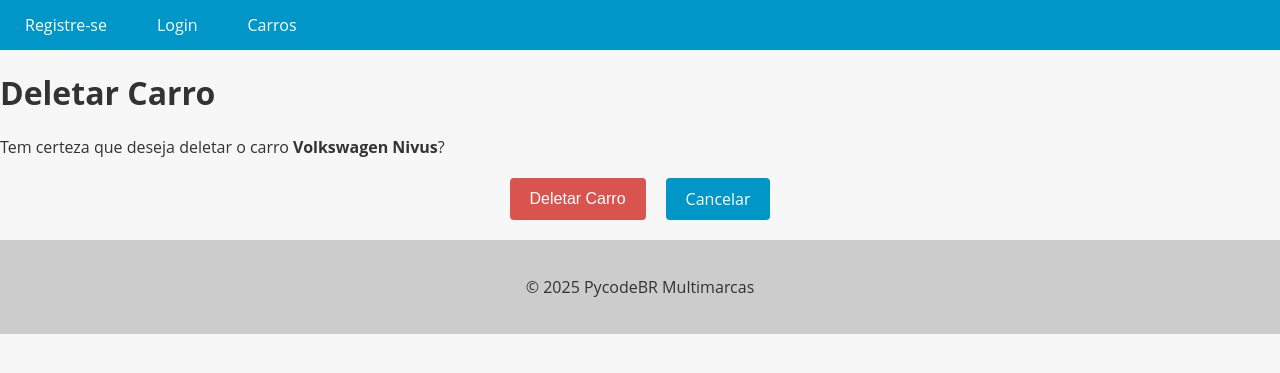
After one commit to matheusfreire95/cars, a Django app: page /car/1/delete in a window 1280 px wide. The commit adds this page. Shown: the top 373 px of the page. Run offline with Django 5.2, Linux system fonts and the light colour scheme; data comes from the database, SQL or seed files in the repository; both versions use the stored data as it was after the commit.

Commit message:
adiciona update e delete carros

```diff
--- a/app/urls.py
+++ b/app/urls.py
@@ -2,7 +2,7 @@ from django.conf import settings
 from django.conf.urls.static import static
 from django.contrib import admin
 from django.urls import path
-from cars.views import CarsListView, CarsDetailView, CarsCreateView
+from cars.views import CarsListView, CarsDetailView, CarsCreateView, CarsUpdateView, CarsDeleteView
 from accounts.views import login_view, logout_view, register_view
 
 urlpatterns = [
@@ -12,5 +12,7 @@ urlpatterns = [
     path('logout/', logout_view, name='logout'),
     path('register/', register_view, name='register'),
     path('new_car/', CarsCreateView.as_view(), name='new_car'),
-    path('car/<int:pk>/', CarsDetailView.as_view(), name='car_detail'),
+    path('car/<int:pk>/', CarsDetailView.as_view(), name='detail_car'),
+    path('car/<int:pk>/update', CarsUpdateView.as_view(), name='edit_car'),
+    path('car/<int:pk>/delete', CarsDeleteView.as_view(), name='delete_car'),
 ] + static(settings.MEDIA_URL, document_root=settings.MEDIA_ROOT)
--- /dev/null
+++ b/cars/templates/delete_car.html
@@ -0,0 +1,66 @@
+{% extends "base.html" %}
+
+{% block content %}
+    <style>
+        .buttons-container {
+            display: flex;
+            justify-content: center;
+            margin-top: 20px;
+            margin-bottom: 20px;
+        }
+
+        .btn {
+            display: inline-block;
+            background-color: #0096c7;
+            color: #fff;
+            border: none;
+            padding: 10px 20px;
+            font-size: 16px;
+            border-radius: 4px;
+            cursor: pointer;
+            transition: background-color 0.3s ease-in-out;
+            margin: 0 10px;
+        }
+
+        .btn:hover {
+            background-color: #108eb8;
+        }
+
+        .btn-danger {
+            background-color: #d9534f;
+            text-decoration: none !important;
+        }
+
+        .btn-danger:hover {
+            background-color: #d2221c;
+        }
+
+        .error-message {
+            color: #d9534f;
+            font-size: 14px;
+            margin-top: 5px;
+        }
+
+        a {
+            text-decoration: none !important;
+        }
+    </style>
+
+    <div class="card">
+        <div class="card-header">
+            <h1 class="card-title">Deletar Carro</h1>
+        </div>
+
+        <div class="card-body">
+            <p>Tem certeza que deseja deletar o carro <strong>{{ object.brand }} {{ object.model }}</strong>?</p>
+            <form method="post">
+                {% csrf_token %}
+
+                <div class="buttons-container">
+                    <button type="submit" class="btn btn-danger">Deletar Carro</button>
+                    <a href="{% url 'detail_car' pk=object.pk %}" class="btn btn-secondary">Cancelar</a>
+                </div>
+            </form>
+        </div>
+    </div>
+{% endblock %}
--- a/cars/templates/car_detail.html
+++ b/cars/templates/detail_car.html
@@ -90,4 +90,9 @@
         <p><strong>Preço:</strong> R$ {{ object.value }}</p>
     </div>
 
+    <div class="buttons-container">
+        <a href="{% url 'edit_car' pk=object.pk %}" class="btn btn-primary">Editar</a>
+        <a href="{% url 'delete_car' pk=object.pk %}" class="btn btn-danger">Deletar</a>
+            <a href="{% url 'cars_list' %}" class="btn btn-secondary">Cancelar</a>
+    </div>
 {% endblock %}
--- a/cars/views.py
+++ b/cars/views.py
@@ -1,6 +1,7 @@
 from .models import Car
 from cars.forms import CarModelForm
-from django.views.generic import ListView, DetailView, CreateView
+from django.urls import reverse_lazy
+from django.views.generic import ListView, DetailView, CreateView, UpdateView, DeleteView
 
 
 class CarsListView(ListView):
@@ -20,7 +21,7 @@ class CarsListView(ListView):
 
 class CarsDetailView(DetailView):
     model = Car
-    template_name = 'car_detail.html'
+    template_name = 'detail_car.html'
 
 
 class CarsCreateView(CreateView):
@@ -28,3 +29,18 @@ class CarsCreateView(CreateView):
     form_class = CarModelForm
     template_name = 'new_car.html'
     success_url = '/'
+
+
+class CarsUpdateView(UpdateView):
+    model = Car
+    form_class = CarModelForm
+    template_name = 'edit_car.html'
+
+    def get_success_url(self):
+        return reverse_lazy('detail_car', kwargs={'pk': self.object.pk})
+
+
+class CarsDeleteView(DeleteView):
+    model = Car
+    template_name = 'delete_car.html'
+    success_url = '/'
```
Also changed, not shown: cars/templates/cars.html (+17 -5 lines), cars/templates/edit_car.html (added, +124 -0 lines), db.sqlite3.
